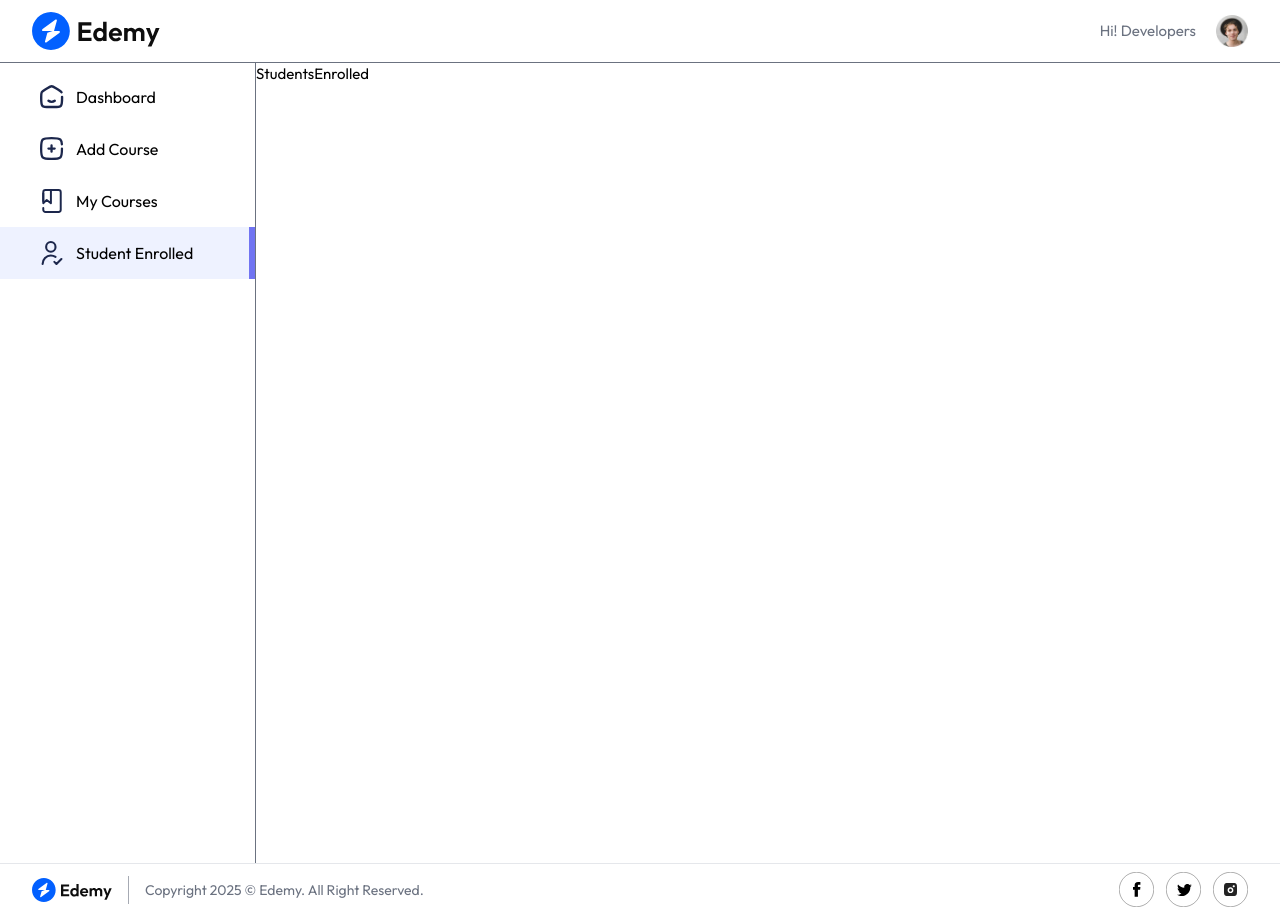
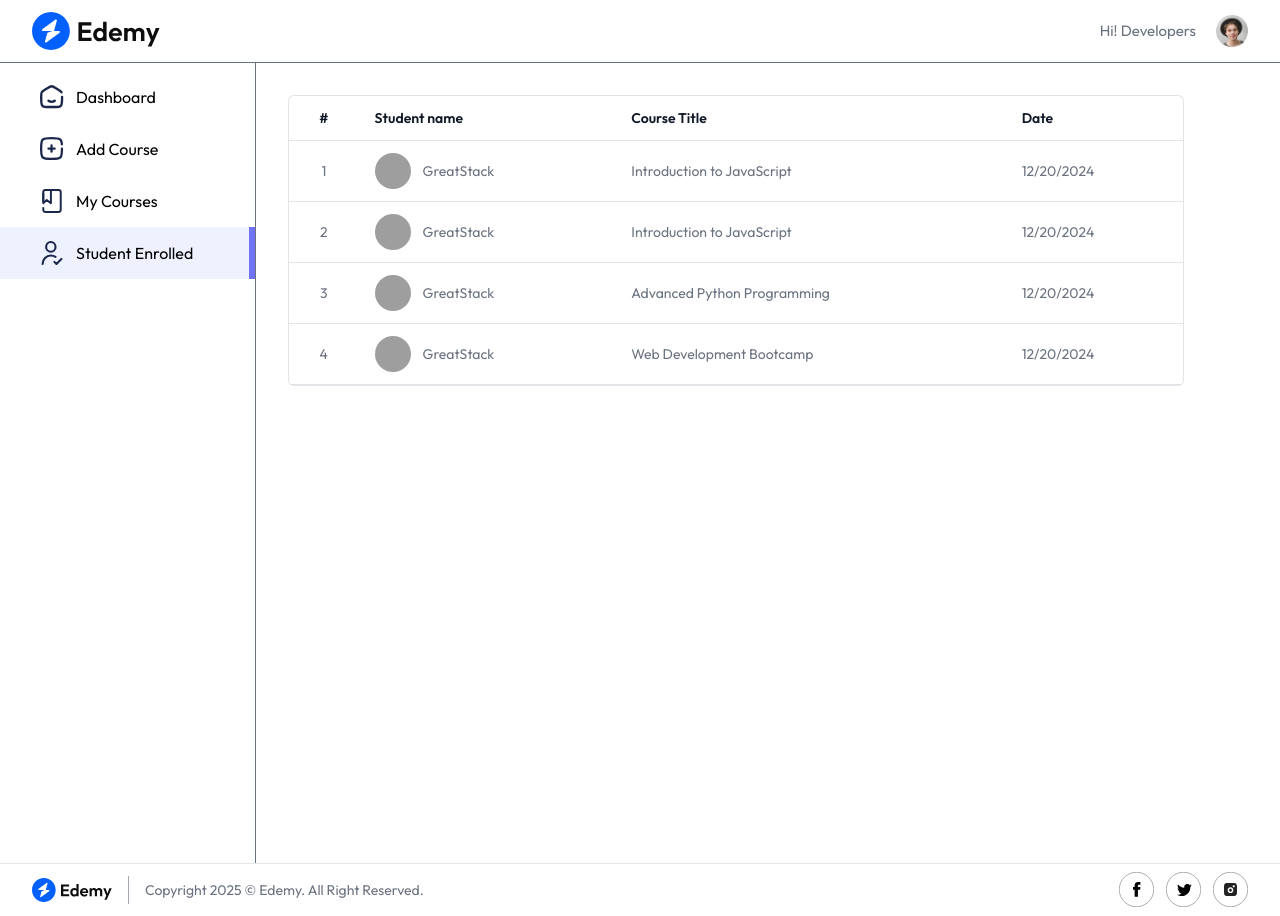
Before and after one commit to Tirth1224/Edemy-Learning-Management-System, a React app in the folder client/: page /educator/student-enrolled in a window 1280 px wide. Built offline with nearby package versions, Linux system fonts and the light colour scheme; no server answers; grey boxes are pictures that could not be loaded; the HTML template or start-up script is replaced by a standard one.

Commit message:
feat: added my student enrolled page

```diff
--- a/client/src/pages/educator/StudentsEnrolled.jsx
+++ b/client/src/pages/educator/StudentsEnrolled.jsx
@@ -1,11 +1,63 @@
-import React from 'react'
+import React, { useEffect, useState } from 'react'
+import { dummyStudentEnrolled } from '../../assets/assets'
+import Loading from '../../components/student/Loading'
 
 const StudentsEnrolled = () => {
-  return (
-    <div>
-      StudentsEnrolled
+
+
+  const [enrolledStudents, setEnrolledStudents] = useState(null)
+
+  const fetchEnrolledStudents = async () =>{
+    setEnrolledStudents(dummyStudentEnrolled);
+  }
+
+  useEffect(()=>{
+    fetchEnrolledStudents();
+  },[])
+
+
+  return enrolledStudents ? (
+    <div className='min-h-screen flex flex-col items-start justify-between md:p-8 md:pb-0 p-4 pt-8 pb-0'>
+      <div className='flex flex-col items-center max-w-4xl w-full overflow-hidden rounded-md bg-white border border-gray-500/20'>
+      <table className='table-fixed md:table-auto w-full overflow-hidden pb-4'>
+        <thead className='text-gray-900 border-b border-gray-500/20 text-sm text-left'>
+          <tr>
+            <th className='px-4 py-3 font-semibold text-center hidden sm:table-cell'>#</th>
+            <th className='px-4 py-3 font-semibold '>Student name</th>
+            <th className='px-4 py-3 font-semibold '>Course Title</th>
+            <th className='px-4 py-3 font-semibold '>Date</th>
+          </tr>
+        </thead>
+
+        <tbody className="text-sm text-gray-500">
+              {enrolledStudents.map((item,index)=> (
+                <tr key={index} className="border-b border-gray-500/20 ">
+                  <td className="px-4 py-3 text-center hidden sm:table-cell">
+                    {index + 1}
+                  </td>
+                  <td className="md:px-4 px-2 py-3 flex items-center space-x-3">
+                    <img
+                    src={item.student.imageUrl}
+                    alt="image url"
+                    className="w-9 h-9 rounded-full"
+                     />
+                     <span className="truncate">{item.student.name}</span>
+                  </td>
+                  <td className="px-4 py-3 truncate">{item.courseTitle} </td>
+                  <td className='px-4 py-3'>
+                    {new Date(item.purchaseDate).toLocaleDateString()}
+                  </td>
+
+                </tr>
+              ))}
+
+            </tbody>
+      </table>
+
+      </div>
     </div>
-  )
+  ):
+  <Loading/>
 }
 
 export default StudentsEnrolled
```
